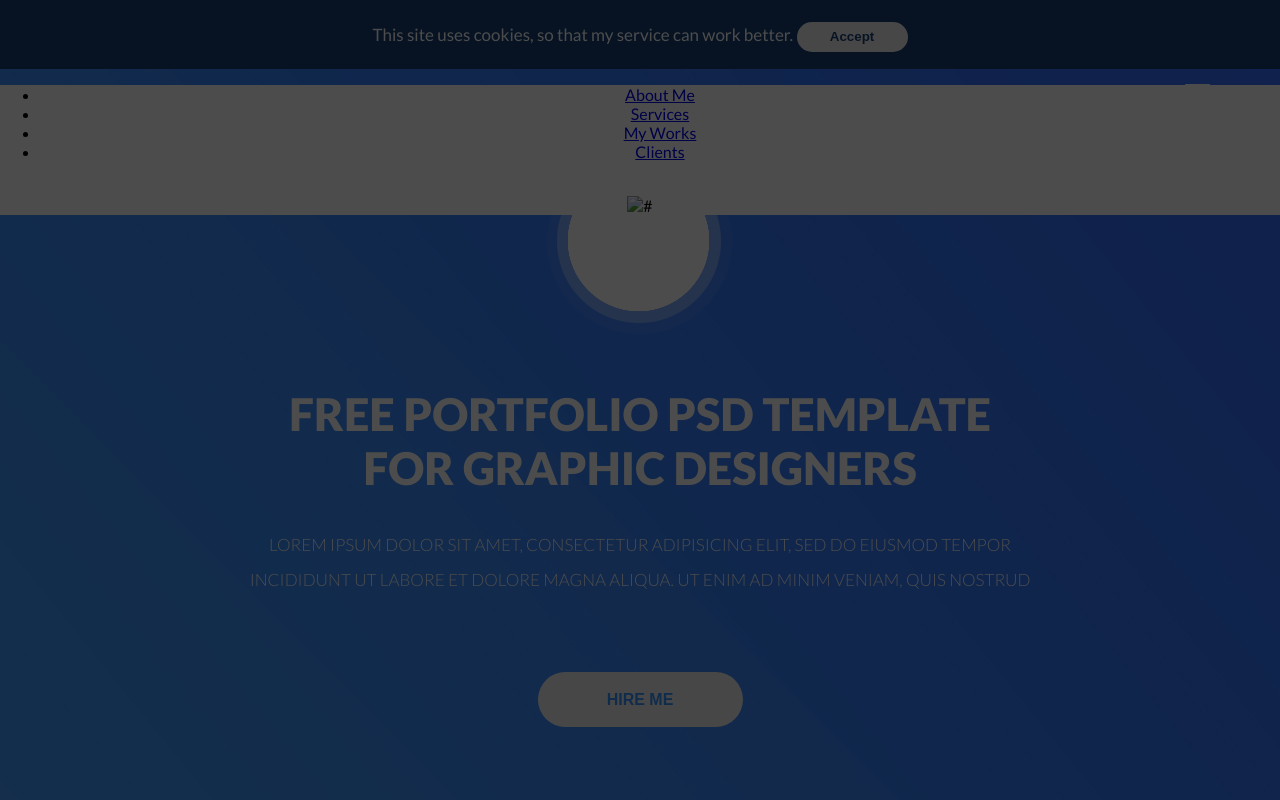
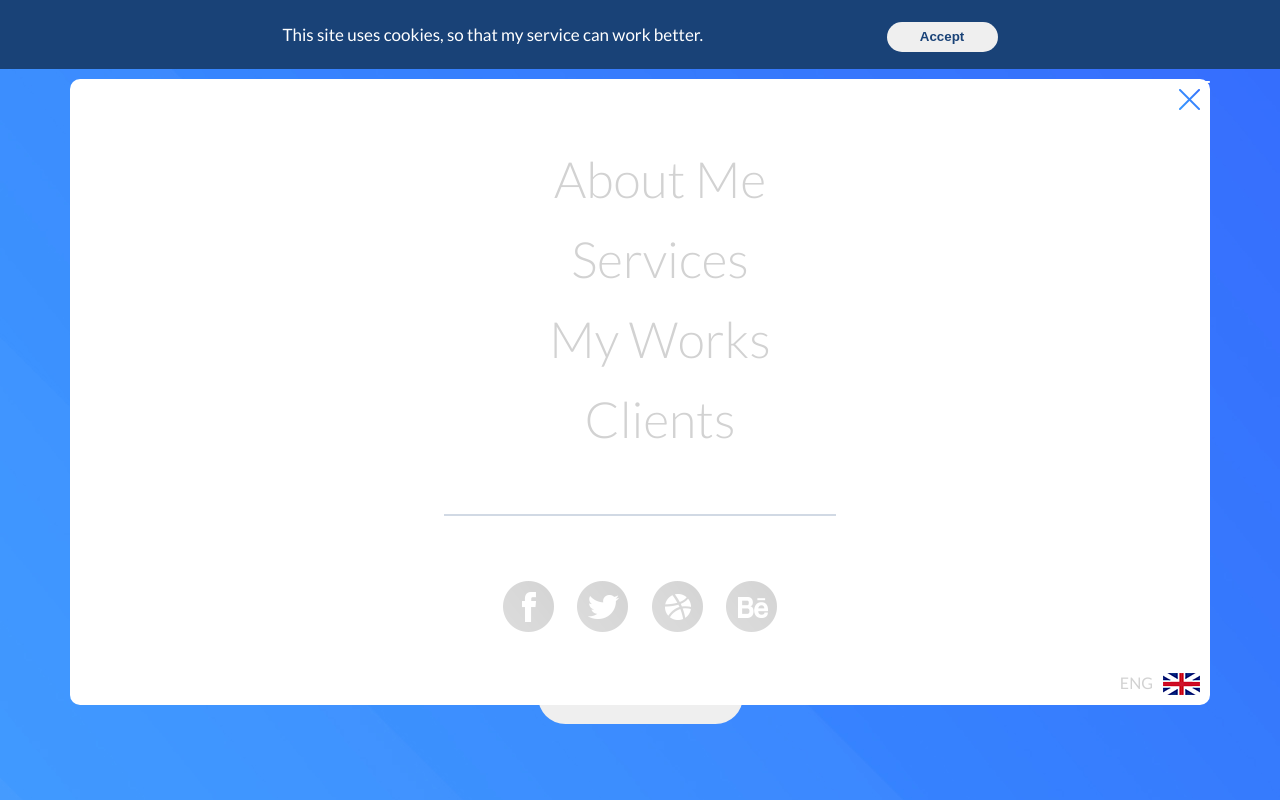
Before and after one commit to GeekHub-FrontEnd-CMS-Online-8/Turkevich_Vitaliy_hw_04, a plain HTML site: page index.html in a window 1280 px wide. Both pictures are taken after a click on the picture 1197 px from the left and 93 px from the top of the page. Shown: the top 800 px of the page. Drawn offline with Linux system fonts and the light colour scheme.

Commit message:
popup menu added

```diff
--- a/css/style.css
+++ b/css/style.css
@@ -55,7 +55,7 @@ header p {
 }
 
 header div.wrap {
-    padding-top: 84px;
+    padding-top: 81px;
     padding-bottom: 20px;
 }
 header input{
@@ -100,7 +100,7 @@ header, footer {
     bottom: 0;
     opacity: .7;
     background-color: #000;
-    z-index: 2;
+    z-index: 5;
 }
 
 #popups {
@@ -126,12 +126,62 @@ header, footer {
     width: 111px;
     color: #194277;
     font-weight: 700;
+    margin-left: 180px;
 }
 
 #menu {
+    position: relative;
+    z-index: 10;
+    margin-top: 10px;
+}
+#menu .wrap{
     background: white;
+    border-radius: 10px;
+    color: #d2d2d2;
     position: relative;
-    z-index: 100;
+    padding: 50px 0 70px;
+}
+[alt="cross"]{
+    position: absolute;
+    top: 10px;
+    right: 10px;
+    cursor: pointer;
+}
+#menu li{
+    list-style: none;
+    margin: 20px 0;
+}
+#menu li a{
+    text-decoration: none;
+    font-size: 50px;
+    color: #d2d2d2;
+    font-weight: 300;
+}
+hr{
+    color: #d1d9e4;
+    width: 390px;
+    margin: 65px auto;
+    border: 1px solid;
+}
+#menu li a:hover{
+    color: #3677fd;
+}
+.language{
+    position: absolute;
+    display: inline-flex;
+    bottom: 10px;
+    right: 10px;
+    cursor: pointer;
+}
+.language span{
+    margin-right: 10px;
+}
+.media a{
+     filter: grayscale(1) opacity(0.3);
+    margin: 0 10px;
+}
+.media a:hover{
+    filter: none;
 }
 
 #hireMe {
--- a/index.html
+++ b/index.html
@@ -8,31 +8,34 @@
 </head>
 <body>
 <div class="wrapper">
+    <!--<div class="tulle"></div>-->
     <div id="popups"><!-- overflow bar -->
         <div id="cookie">
-            <div class="wrap"><p>This site uses cookies, so that my service can work better. <input type="submit"
-                                                                                                    value="Accept"
-                                                                                                    onclick="hide(this)">
-            </p></div>
+            <div class="wrap">
+                <p>This site uses cookies, so that my service can work better.
+                    <input type="submit" value="Accept" onclick="hide(this)">
+                </p>
+            </div>
         </div>
 
         <!-- Popups -->
         <div id="menu" style="display: none;">
-            <div class="tulle" onclick="hide(this)"></div>
-            <div class="popup">
+            <div class="wrap">
+                <img src="img/cross.png" alt="cross" onclick="hide(this)">
                 <ul>
                     <li><a href="#">About Me</a></li>
                     <li><a href="#">Services</a></li>
                     <li><a href="#">My Works</a></li>
                     <li><a href="#">Clients</a></li>
                 </ul>
-                <div>
-                    <img src="#" alt="">
-                    <img src="#" alt="">
-                    <img src="#" alt="">
-                    <img src="#" alt="">
+                <hr>
+                <div class="media">
+                    <a href="#"><img src="img/fb.png" alt="fb"></a>
+                    <a href="#"><img src="img/t.png" alt="t"></a>
+                    <a href="#"><img src="img/un.png" alt="un"></a>
+                    <a href="#"><img src="img/be.png" alt="be"></a>
                 </div>
-                <div class="language"><img src="#" alt="#"></div>
+                <div class="language"><span>ENG</span><img src="img/flag.png" alt="flag"></div>
             </div>
         </div>
 
```
Also changed, not shown: img/be.png (added), img/cross.png (added), img/fb.png (added), img/flag.png (added), img/t.png (added), img/un.png (added).
